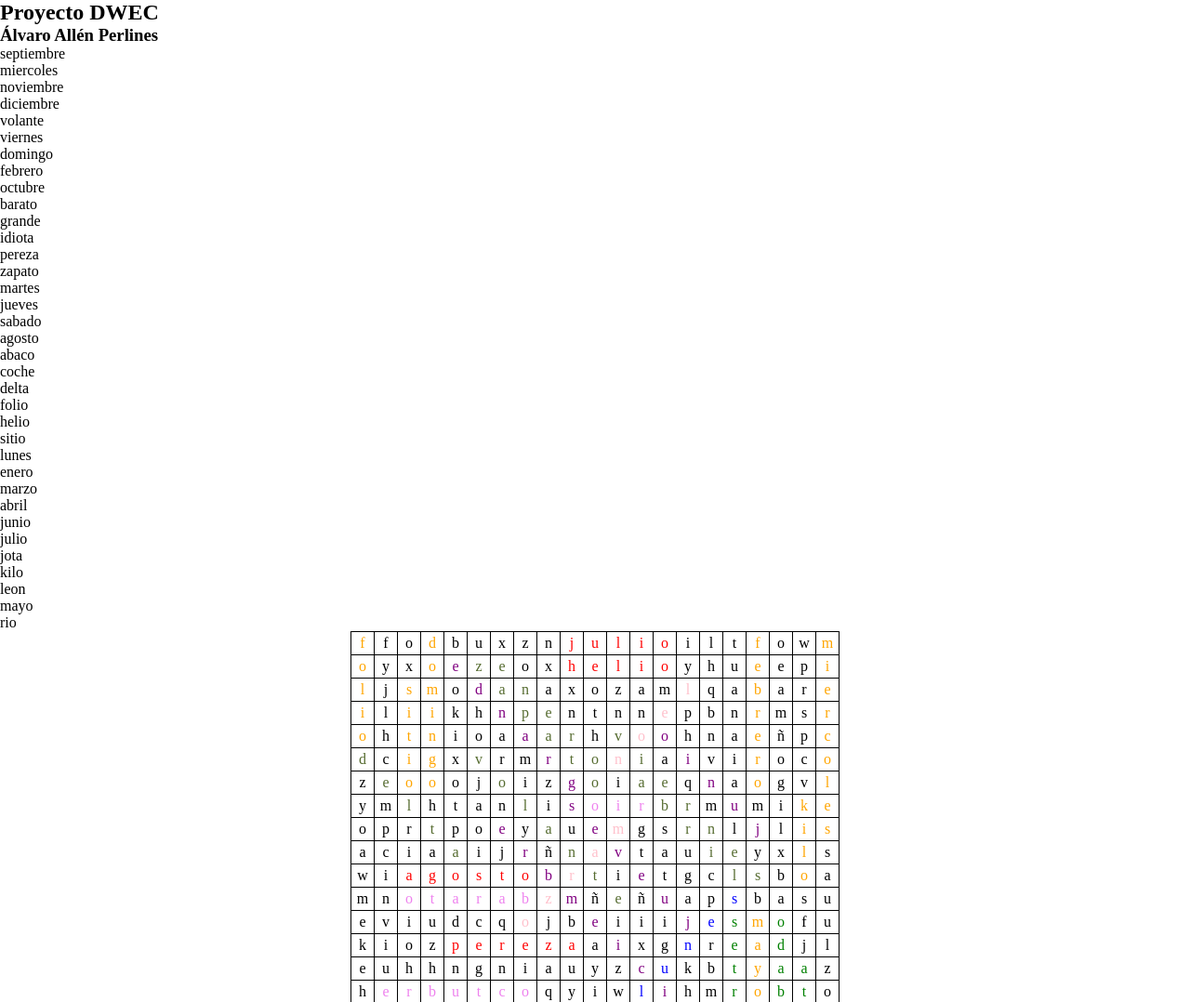
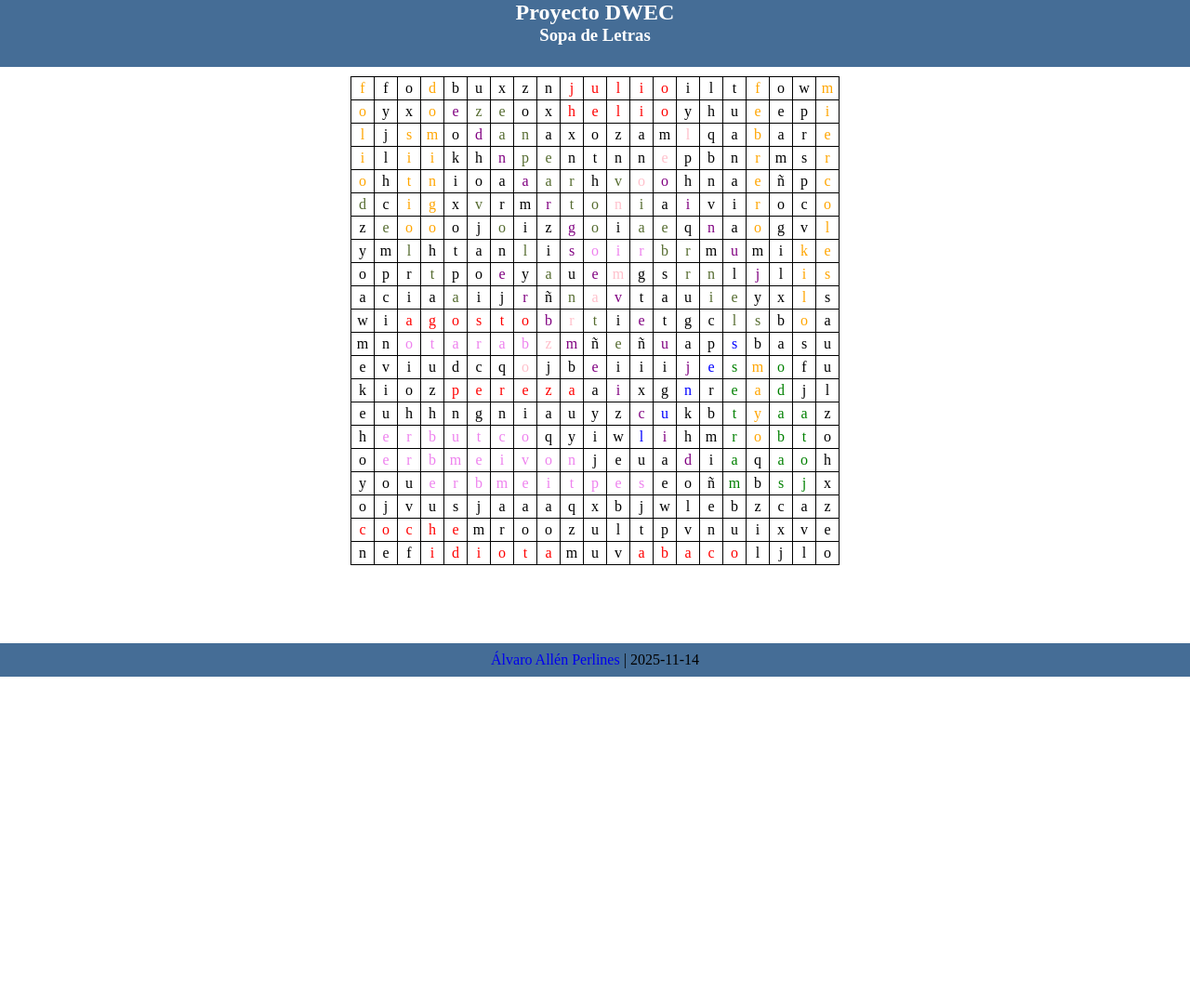
Before and after one commit to SrAllen14/ALPDWECProyectoSopaLetras, a plain HTML site: page index.html in a window 1280 px wide. Shown: the top 1078 px of the page at 93% size. After the commit the page ends 800 px from the top, so only its background shows below. Drawn offline with Linux system fonts and the light colour scheme.

Commit message:
Creado horaReal.js: falta mostrar correctamente la hora.

```diff
--- a/index.html
+++ b/index.html
@@ -3,11 +3,51 @@
     <head>
         <title>Sopa de letras</title>
         <meta charset="UTF-8">
+        <script type="module" src="webroot/js/mostrarTabla.js" defer></script>
+        <script type="module" src="webroot/js/palabras.js" defer></script>
+        <script type="module" src="webroot/js/rellenarTablero.js" defer></script>
+        <script type="module" src="webroot/js/situarPalabras.js" defer></script>
+        <script type="module" src="webroot/js/creacionTablero.js" defer></script>
+        <script type="module" src="webroot/js/main.js" defer></script>
         <style>
             *{
                 box-sizing: border-box;
                 padding: 0;
                 margin: 0 auto;
+            }
+
+            body{
+                position: relative;
+                width: 100vw;
+                height: 100vh;
+            }
+
+            header{
+                width: 100vw;
+                height: 72px;
+                background-color: #456d96;
+                text-align: center;
+                color: white;
+            }
+
+            #container{
+                max-height: 100%;
+            }
+
+            main{
+                margin: 10px;
+                height: 75%;
+            }
+
+            footer{
+                width: 100vw;
+                height: 36px;
+                position: relative;
+                bottom: 0;
+                left: 0;
+                background-color: #456d96;
+                text-align: center;
+                line-height: 36px;
             }
             table{
                 border-collapse: collapse;
@@ -52,30 +92,25 @@
             .vacio{
                 color: black;
             }
+
+            a{
+                text-decoration: none;
+            }
         </style>
     </head>
     <body>
         <header>
             <h2>Proyecto DWEC</h2>
-            <h3>Álvaro Allén Perlines</h3>
+            <h3>Sopa de Letras</h3>
         </header>
-        <!--
-            Sopa de letras: las dimensiones del tablero deberán de ser mínimo la longitud de la palabra más larga y
-            calculando la cantidad de letras que suman todas las palabras establecer un cuadrado que permita introducir
-            el doble de estas, es decir, si las palabras suman 50 caracteres en total, se deberá buscar un cuadrado que
-            pueda almacenar 100 caracteres como podría ser un 10X10.
-
-            Tiene que haber, mas o menos, un 30% de vocales y un 70% de consonantes.
-
-            La forma de rellenar el tablero una vez situada las palabras de manera correcta, será aleatoriamente.
-        -->
         <main>
-            <script type="module" src="webroot/js/mostrarTabla.js" defer></script>
-            <script type="module" src="webroot/js/palabras.js" defer></script>
-            <script type="module" src="webroot/js/rellenarTablero.js" defer></script>
-            <script type="module" src="webroot/js/situarPalabras.js" defer></script>
-            <script type="module" src="webroot/js/creacionTablero.js" defer></script>
-            <script type="module" src="webroot/js/main.js" defer></script>
+            <div id="container">
+            </div>
         </main>
+        <footer>
+            <a href="../index.html">Álvaro Allén Perlines</a> | <time>2025-11-14</time>
+            <div id="tiempo">
+            </div>
+        </footer>
     </body>
 </html>
--- /dev/null
+++ b/webroot/js/horaReal.js
@@ -0,0 +1,14 @@
+export function horaReal(){
+    let fecha = new Date();
+    let hora = fecha.getHours();
+    let min = fecha.getMinutes();
+    let sec = fecha.getSeconds();
+
+    let cuadro = document.getElementById("tiempo");
+
+    let p = document.createElement("p");
+    p.innerHTML = `${hora}`+`:`+`${min}`+`:`+`${sec}`;
+    cuadro.appendChild(p);
+    cuadro.remove(p);
+}
+var reloj = setInterval(horaReal,1000);
--- a/webroot/js/main.js
+++ b/webroot/js/main.js
@@ -2,6 +2,7 @@ import {mostrarPalabras, mostrarEnTabla} from './mostrarTabla.js';
 import {contarPalabras, crearTablero} from './creacionTablero.js';
 import {rellenarTablero} from './rellenarTablero.js';
 import {escribirPalabras, situarPalabras} from './situarPalabras.js';
+import {} from './horaReal.js';
 
 let vPalabras = ["volante","barato","grande","idiota","pereza","zapato","abaco","coche","delta","folio","helio",
                 "sitio","jota","kilo","leon","rio","lunes","martes","miercoles","jueves","viernes","sabado",
@@ -16,5 +17,5 @@ sopaDeLetras = situarPalabras(vPalabras, sopaDeLetras);
 sopaDeLetras = rellenarTablero(sopaDeLetras);
 
 //mostrarPagina(sopaDeLetras);
-mostrarPalabras(vPalabras);
+//mostrarPalabras(vPalabras);
 mostrarEnTabla(sopaDeLetras);
--- a/webroot/js/mostrarTabla.js
+++ b/webroot/js/mostrarTabla.js
@@ -9,6 +9,7 @@ export function mostrarPalabras(vPalabrasClave){
 }
 
 export function mostrarEnTabla(tablero){
+    let ejercicio = document.getElementById("container");
     let tabla = document.createElement("table");
     for(let i=0; i < tablero.length; i++){
         let fila = document.createElement("tr");
@@ -19,5 +20,5 @@ export function mostrarEnTabla(tablero){
         }
         tabla.appendChild(fila);
     }
-    document.body.appendChild(tabla);
+    ejercicio.appendChild(tabla);
 }
```
